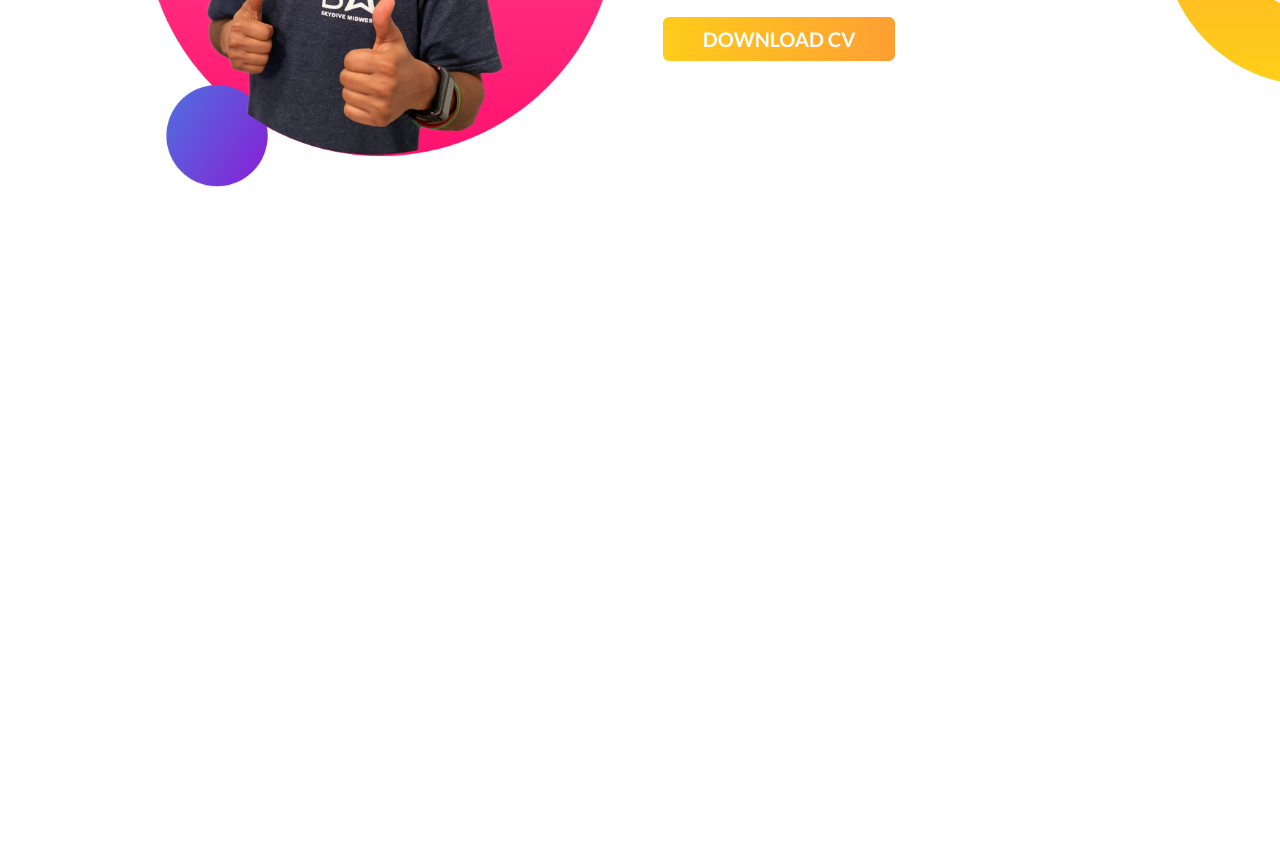
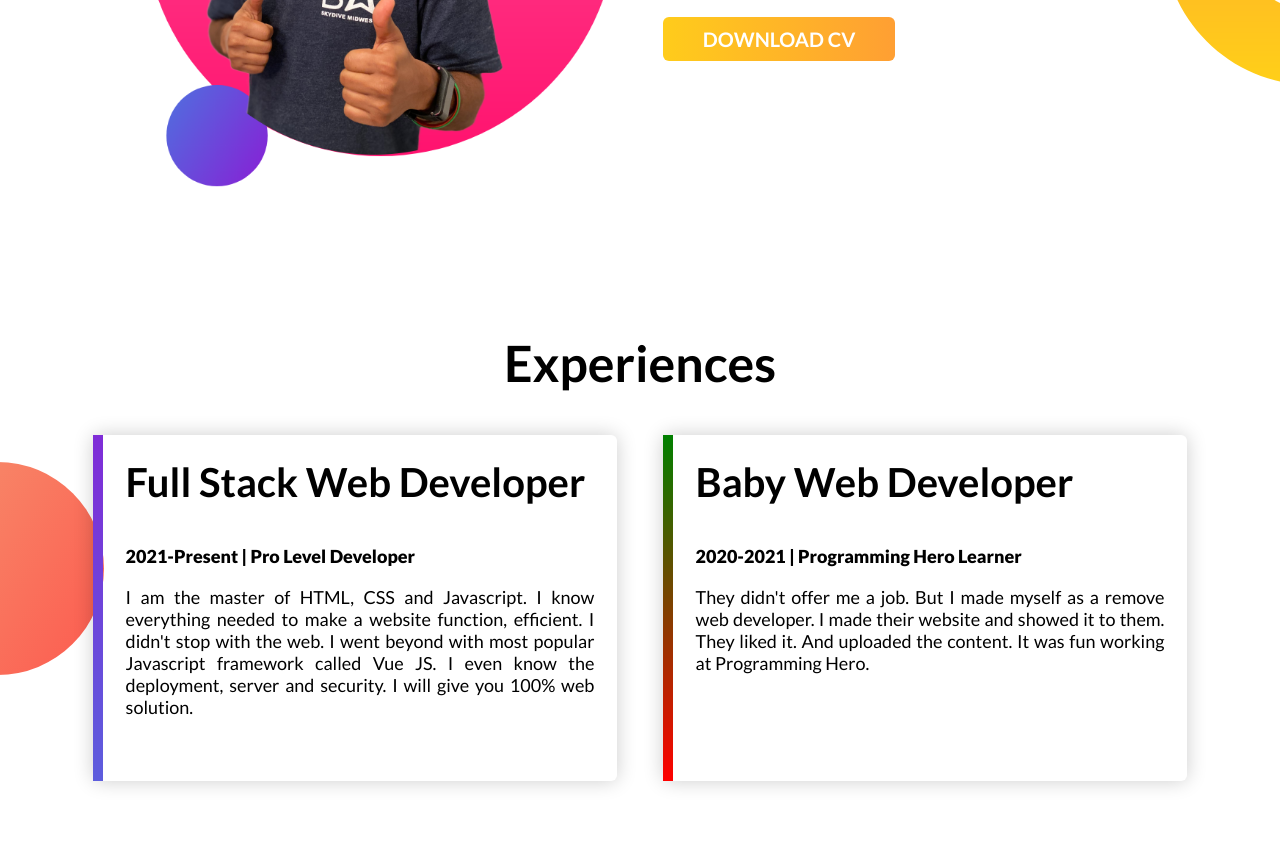
Before and after one commit to almizanshimul/developer-portfolio, a plain HTML site: page index.html in a window 1280 px wide. Shown: the part 1089-1953 px from the top of the page. Before the commit the page ends 1362 px from the top, so only its background shows below. Drawn offline with Linux system fonts and the light colour scheme.

Commit message:
expersiences section

```diff
--- a/css/style.css
+++ b/css/style.css
@@ -62,3 +62,33 @@ h2 span{
 .dream{
     background: url(../images/dream-bg.png) no-repeat center right;
 }
+.exper-head{
+    text-align: center;
+    margin-bottom: 20px;
+}
+.exper-col{
+    height: 300px;
+    margin: 2%;
+    box-shadow: 0px 0px 20px rgba(0, 0, 0, 0.2);
+    border-radius: 6px;
+}
+.ex-heading{
+    font-size: 40px;
+    margin-bottom: 20px;
+}
+.exper-col p{
+    text-align: justify;
+}
+.experiences{
+    background: url(../images/exp-bg.png) no-repeat center left;
+}
+#exer-col1{
+    border-left: 10px solid;
+    border-image: linear-gradient(#7F2CD7, #5D5DDD);
+    border-image-slice: 1;
+}
+#exer-col2{
+    border-left: 10px solid;
+    border-image: linear-gradient(green, red);
+    border-image-slice: 1;
+}
--- a/index.html
+++ b/index.html
@@ -39,9 +39,32 @@
             <div class="half-col ver-cen">
                 <h2>Dream Big</h2><br>
                 <p class="subtitle">Become a web developer</p><br>
-                <p>I already learned the basic HTML and CSS. I can build any simple website. I can even teach my grandma how to make simple website. My goal is to build 3 websites and learn advanced topics.
+                <p>I already learned the basic HTML and CSS. I can build any simple website. I can even teach my grandma
+                    how to make simple website. My goal is to build 3 websites and learn advanced topics.
                 </p>
                 <a href="#" class="button but-cv">download cv</a>
+            </div>
+        </div>
+    </section>
+
+    <!-- Experiences welcome section  -->
+    <section class="experiences">
+        <h2 class="exper-head">Experiences</h2>
+        <div class="container">
+            <div id="exer-col1" class="half-col exper-col">
+                <h2 class="ex-heading">Full Stack Web Developer</h2><br>
+                <p class="subtitle">2021-Present | Pro Level Developer</p><br>
+                <p>I am the master of HTML, CSS and Javascript. I know everything needed to make a website function,
+                    efficient. I didn't stop with the web. I went beyond with most popular Javascript framework called
+                    Vue JS. I even know the deployment, server and security. I will give you 100% web solution.
+                </p>
+            </div>
+            <div id="exer-col2" class="half-col exper-col">
+                <h2 class="ex-heading">Baby Web Developer</h2><br>
+                <p class="subtitle">2020-2021 | Programming Hero Learner </p><br>
+                <p>They didn't offer me a job. But I made myself as a remove web developer. I made their website and
+                    showed it to them. They liked it. And uploaded the content. It was fun working at Programming Hero.
+                </p>
             </div>
         </div>
     </section>
```
